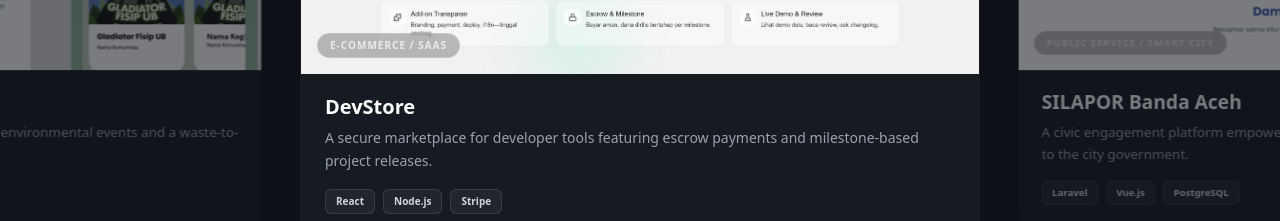
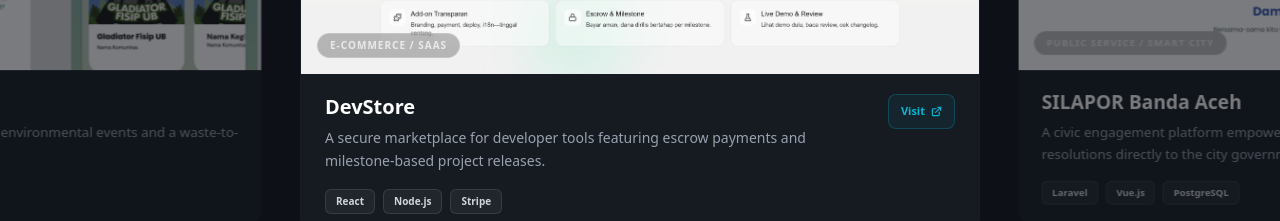
Before and after one commit to MilanRamadhan/Portfolio-Milan, a Next.js app: page / in a window 1280 px wide. Shown: the part 576-797 px from the top of the page. Built offline with nearby package versions, Linux system fonts and the light colour scheme.

Commit message:
feat: update

```diff
--- a/app/components/ProjectsCarousel.tsx
+++ b/app/components/ProjectsCarousel.tsx
@@ -12,6 +12,7 @@ const projects = [
     tech: ["Next.js", "Tailwind", "Prisma"],
     image: "/image/milanosport.png",
     accent: "#f59e0b",
+    url: "https://milanosport.vercel.app/",
   },
   {
     id: 2,
@@ -21,6 +22,7 @@ const projects = [
     tech: ["WordPress", "PHP", "MySQL"],
     image: "/image/sipapatravel.png",
     accent: "#10b981",
+    url: "https://sipapa-sistem-pencarian-destinasi-p-hazel.vercel.app/",
   },
   {
     id: 3,
@@ -30,6 +32,7 @@ const projects = [
     tech: ["Kotlin", "Firebase", "IoT"],
     image: "/image/aquasave.png",
     accent: "#3b82f6",
+    url: "",
   },
   {
     id: 4,
@@ -39,6 +42,7 @@ const projects = [
     tech: ["Flutter", "Dart", "Firebase"],
     image: "/image/climateaction.png",
     accent: "#8b5cf6",
+    url: "",
   },
   {
     id: 5,
@@ -48,6 +52,7 @@ const projects = [
     tech: ["React", "Node.js", "Stripe"],
     image: "/image/devstore.png",
     accent: "#06b6d4",
+    url: "https://devstore-v1.vercel.app/",
   },
   {
     id: 6,
@@ -57,6 +62,7 @@ const projects = [
     tech: ["Laravel", "Vue.js", "PostgreSQL"],
     image: "/image/silapor.png",
     accent: "#ef4444",
+    url: "https://silapor.vercel.app/",
   },
 ];
 
@@ -176,7 +182,13 @@ export default function ProjectsCarousel() {
           return (
             <div
               key={project.id}
-              onClick={() => goTo(index, true)}
+              onClick={() => {
+                if (isActive && project.url) {
+                  window.open(project.url, "_blank", "noopener,noreferrer");
+                } else {
+                  goTo(index, true);
+                }
+              }}
               className="snap-center flex-shrink-0 w-[680px] max-w-[88vw] rounded-2xl overflow-hidden cursor-pointer border border-white/5"
               style={{
                 opacity: isActive ? 1 : 0.45,
@@ -213,6 +225,27 @@ export default function ProjectsCarousel() {
                     ))}
                   </div>
                 </div>
+                {project.url && (
+                  <a
+                    href={project.url}
+                    target="_blank"
+                    rel="noopener noreferrer"
+                    onClick={(e) => e.stopPropagation()}
+                    className="flex-shrink-0 flex items-center gap-1.5 text-[11px] font-semibold px-3 py-2 rounded-lg border transition-all"
+                    style={{
+                      color: project.accent,
+                      borderColor: `${project.accent}40`,
+                      backgroundColor: `${project.accent}10`,
+                    }}
+                  >
+                    Visit
+                    <svg xmlns="http://www.w3.org/2000/svg" width="11" height="11" viewBox="0 0 24 24" fill="none" stroke="currentColor" strokeWidth="2.5" strokeLinecap="round" strokeLinejoin="round">
+                      <path d="M18 13v6a2 2 0 0 1-2 2H5a2 2 0 0 1-2-2V8a2 2 0 0 1 2-2h6" />
+                      <polyline points="15 3 21 3 21 9" />
+                      <line x1="10" y1="14" x2="21" y2="3" />
+                    </svg>
+                  </a>
+                )}
               </div>
             </div>
           );
```
